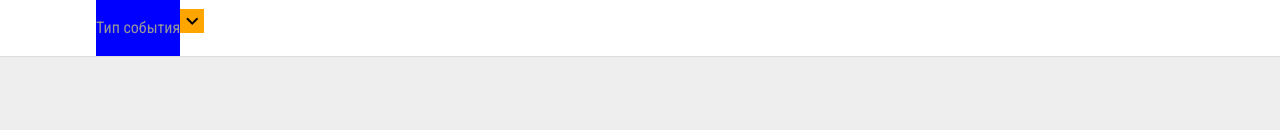
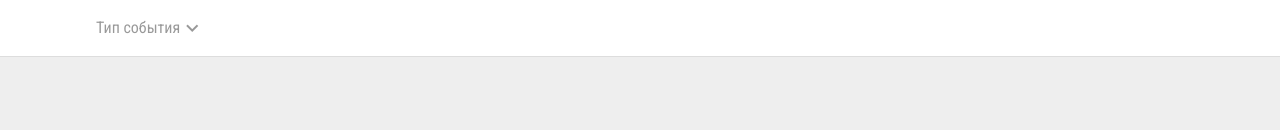
Before and after one commit to DmitriyGordeev/react-web-page, a React (Create React App) app: page / in a window 1280 px wide. Shown: the top 130 px of the page. Built offline with nearby package versions, Linux system fonts and the light colour scheme.

Commit message:
transition

```diff
--- a/src/ActionBar.css
+++ b/src/ActionBar.css
@@ -7,13 +7,20 @@
 
 .dropdown-menu {
     font-family: 'Roboto Condensed', sans-serif;
-    background: blue;
-    display: inline-block;
+    display: table;
 }
 
 #top-menu-arrow {
-    display: inline-block;
-    background: orange;
+    display: table-cell;
+    vertical-align: middle;
+    cursor: pointer;
+    color: #999999;
+    transition-duration: 0.2s;
+}
+
+#top-menu-arrow:hover {
+    transition-duration: 0.2s;
+    color: black;
 }
 
 .dropdown-menu > p {
@@ -25,7 +32,7 @@
 }
 
 .dropdown-menu > p:hover {
-    color: #30bfb3;
+    color: black;
     transition-duration: 0.2s;
 }
 
--- a/src/ActionBar.js
+++ b/src/ActionBar.js
@@ -51,11 +51,11 @@ class ActionBar extends React.Component {
             <div className={"action-bar"}>
                 <div className={"dropdown-menu"} onClick={this.menuTitleClick.bind(this)}>
                     <p>Тип события</p>
+                    <i id="top-menu-arrow" className={"material-icons"} >{"keyboard_arrow_down"}</i>
                     <ul id={"top-menu-dropdown"} className={"hidden"}>
                         { this.menuList(this.test_menuJson()) }
                     </ul>
                 </div>
-                <i id="top-menu-arrow" className={"material-icons"} >{"keyboard_arrow_down"}</i>
             </div>
         );
     }
```
